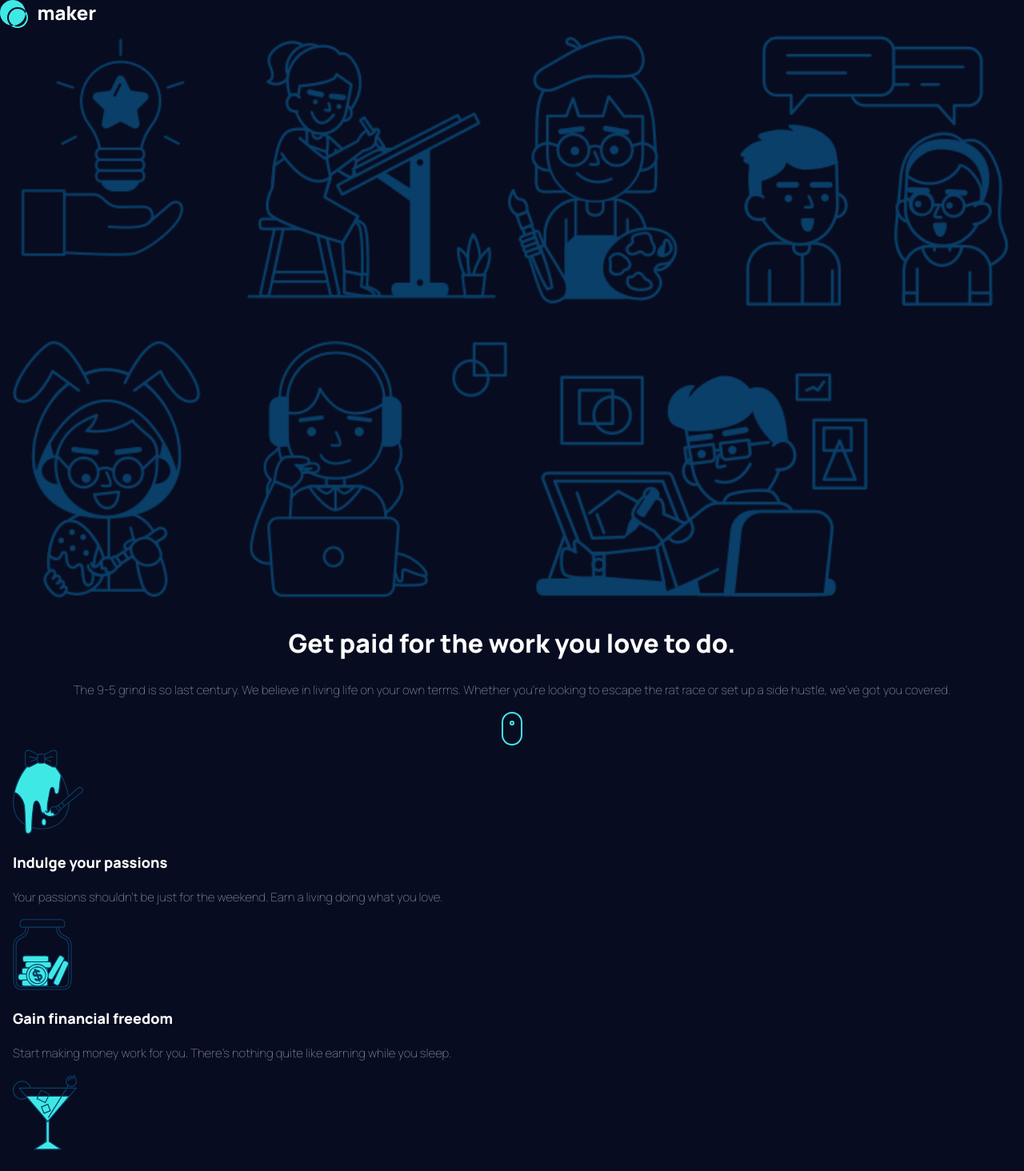
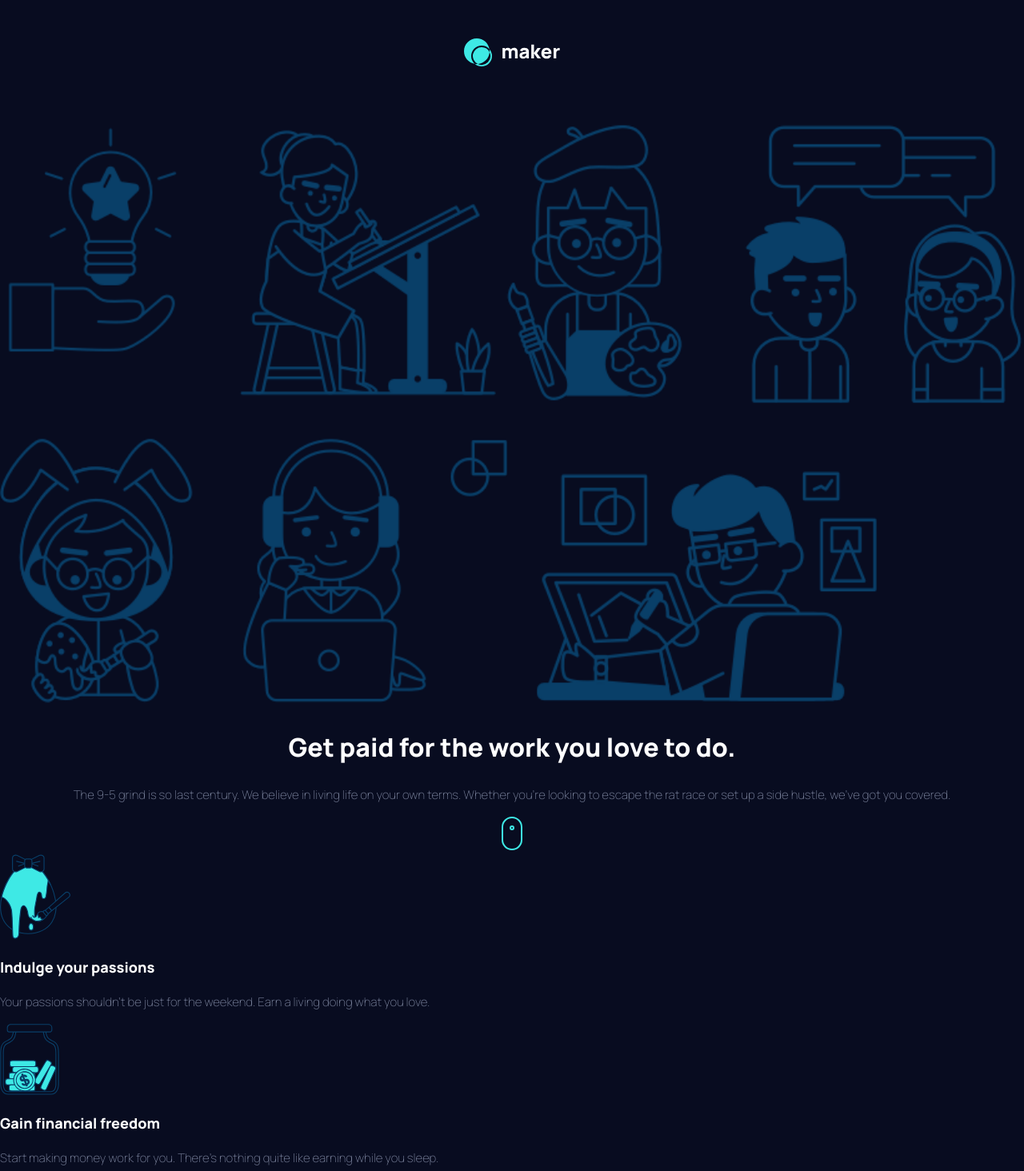
Before and after one commit to salymk/react-maker-pre-launch-landing-page, a React (Create React App) app: page / in a window 1280 px wide. Shown: the top 1464 px of the page at 80% size. Built offline with nearby package versions, Linux system fonts and the light colour scheme.

Commit message:
style: align text and add padding

```diff
--- a/src/App.scss
+++ b/src/App.scss
@@ -19,9 +19,11 @@ body {
     font-family: $primary-font;
 }
 
-section {
-    margin: 0 1em;
+header {
+    text-align: center;
+    padding: 3em 0 4em 0;
 }
+
 
 .hero-mobile {
     width: 100%;
@@ -59,12 +61,6 @@ h3 {
 
 }
 
-.feature-container {
-}
-
-.pricing {
-}
-
 .card-content {
     h2 {
         font-weight: 800;
```
